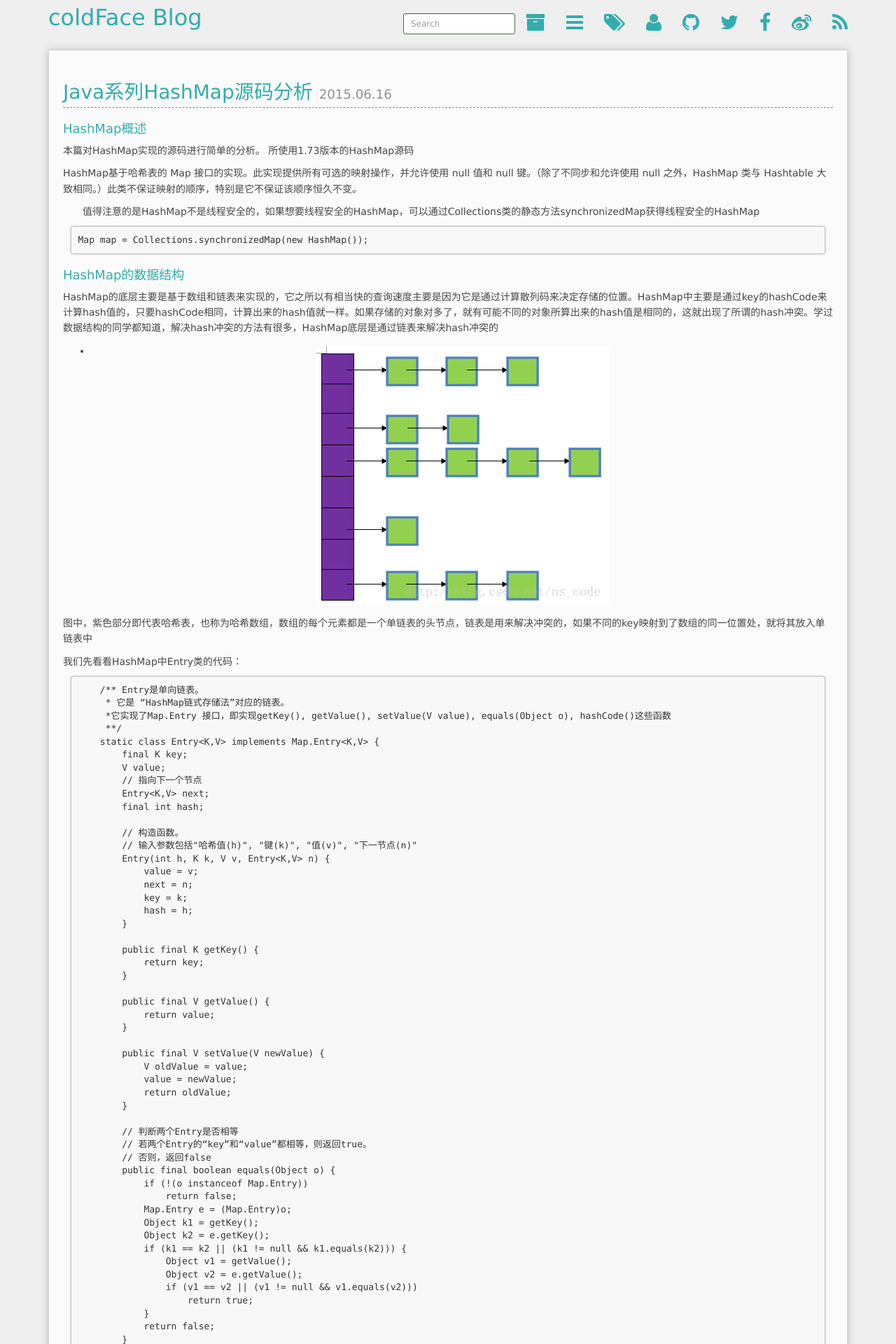
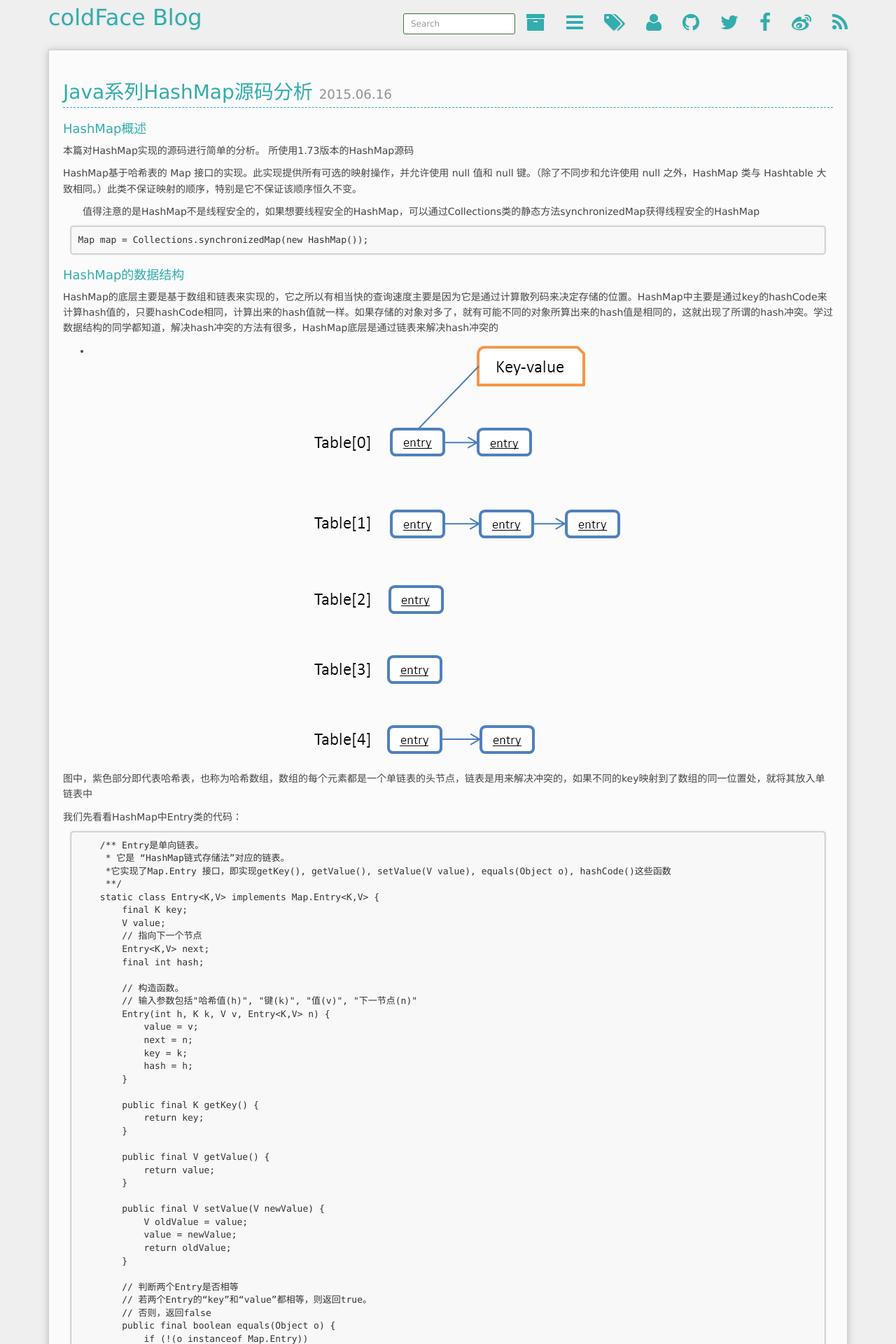
Before and after one commit to jackzhao29/jackzhao29.github.com, a Jekyll site: the page built from _posts/2015-06-16-Java系列HashMap源码分析.md, in a window 1280 px wide. Shown: the top 1920 px of the page at 70% size. Built offline with Jekyll 4.4.1, drawn with Linux system fonts in a browser that asks for light colours; Markdown is read by kramdown in place of the engine named in the settings; comment, search, counter and statistics services are not loaded.

Commit message:
add blog

````diff
--- a/_posts/2015-06-16-Java系列HashMap源码分析.md
+++ b/_posts/2015-06-16-Java系列HashMap源码分析.md
@@ -18,7 +18,7 @@ Map map = Collections.synchronizedMap(new HashMap());
 ```
 ### HashMap的数据结构
 HashMap的底层主要是基于数组和链表来实现的，它之所以有相当快的查询速度主要是因为它是通过计算散列码来决定存储的位置。HashMap中主要是通过key的hashCode来计算hash值的，只要hashCode相同，计算出来的hash值就一样。如果存储的对象对多了，就有可能不同的对象所算出来的hash值是相同的，这就出现了所谓的hash冲突。学过数据结构的同学都知道，解决hash冲突的方法有很多，HashMap底层是通过链表来解决hash冲突的
-* ![图1](/static/images/hashmap01.jpg)
+* ![图1](/static/images/hashmap02.png)
 
 图中，紫色部分即代表哈希表，也称为哈希数组，数组的每个元素都是一个单链表的头节点，链表是用来解决冲突的，如果不同的key映射到了数组的同一位置处，就将其放入单链表中
 
````
